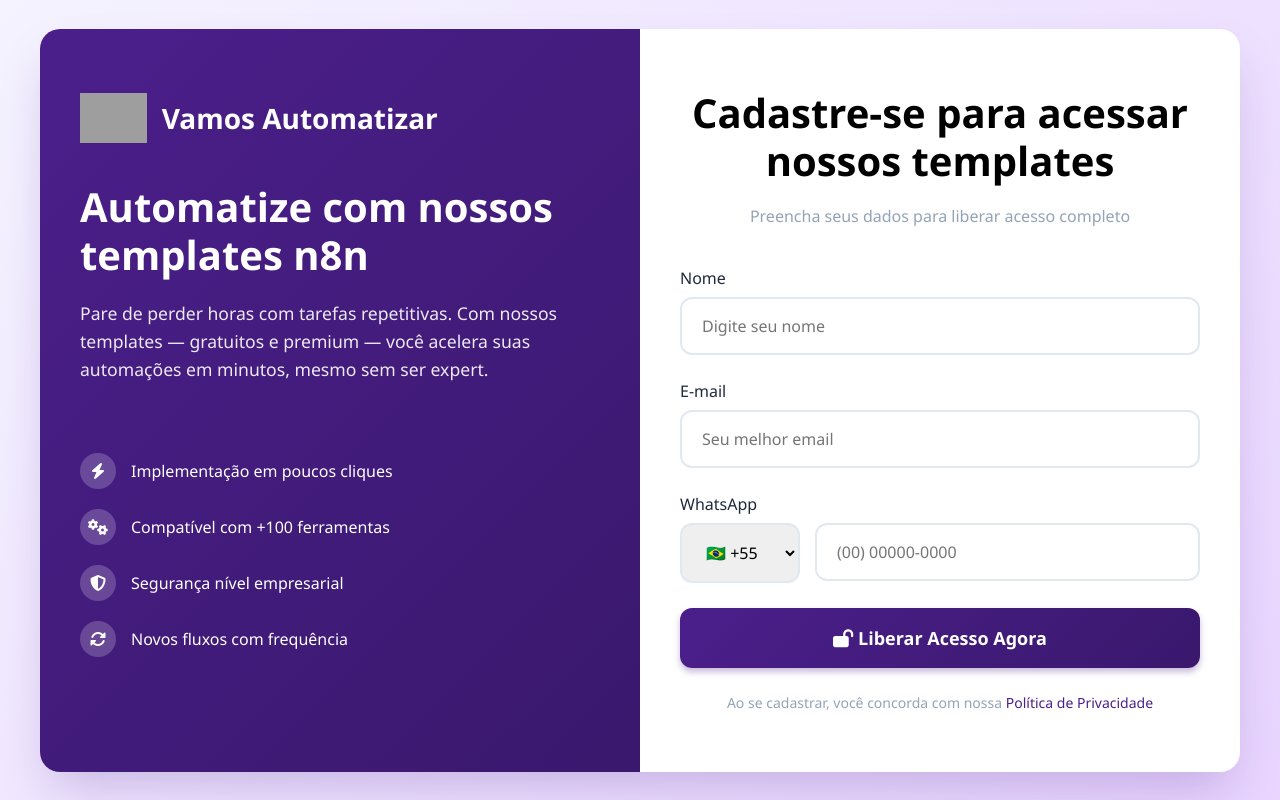
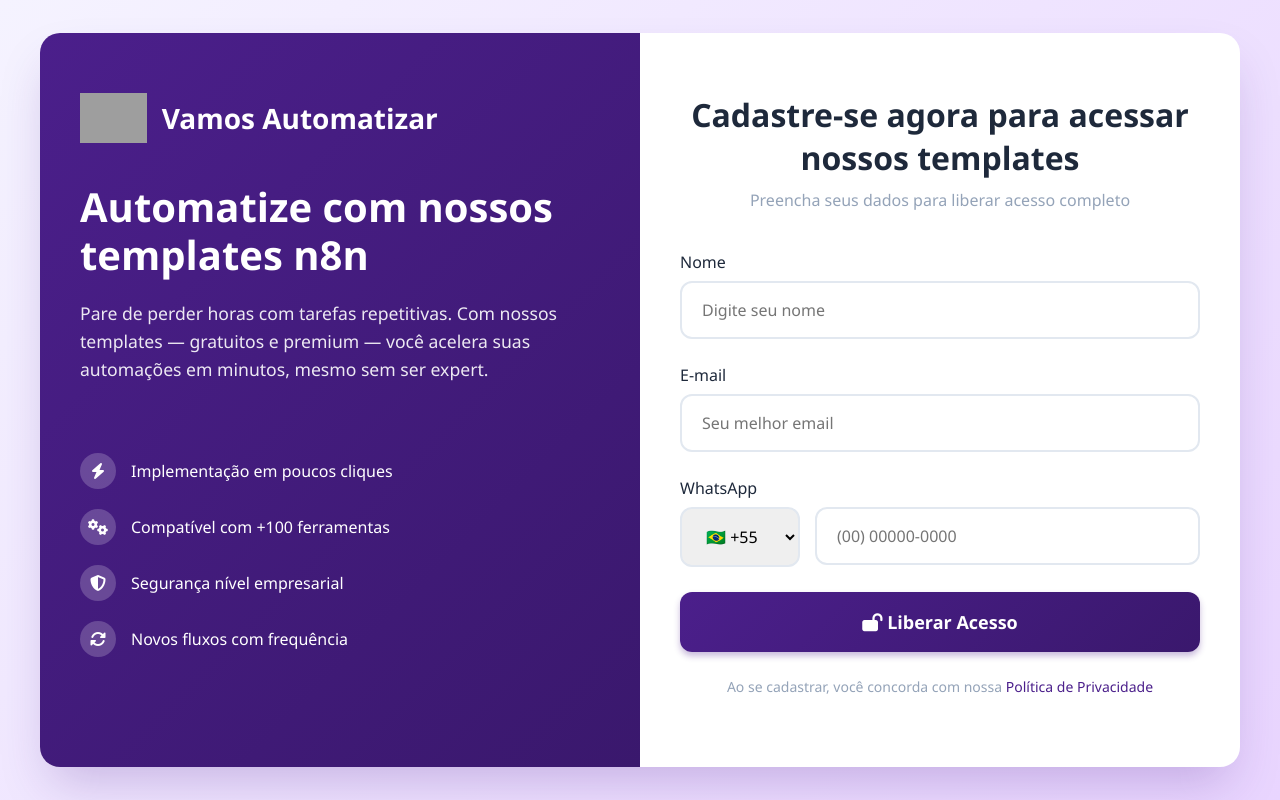
Before and after one commit to cbalbinos/lead-capture-n8n, a website: page public/index.html in a window 1280 px wide. Drawn offline with Linux system fonts and the light colour scheme; grey boxes are pictures that could not be loaded.

Commit message:
Update index.html

```diff
--- a/public/index.html
+++ b/public/index.html
@@ -298,7 +298,7 @@
         </div>
         <div class="right-panel">
             <div class="form-header">
-                <h1>Cadastre-se para acessar nossos templates</h1>
+                <h2>Cadastre-se agora para acessar nossos templates</h2>
                 <p>Preencha seus dados para liberar acesso completo</p>
             </div>
             <form id="leadForm">
@@ -341,7 +341,7 @@
                     </div>
                 </div>
                 <button type="submit" class="submit-btn" id="submitBtn">
-                    <i class="fas fa-lock-open"></i> Liberar Acesso Agora
+                    <i class="fas fa-lock-open"></i> Liberar Acesso
                 </button>
                 <div class="loading" id="loading">
                     <div class="spinner"></div>
```
